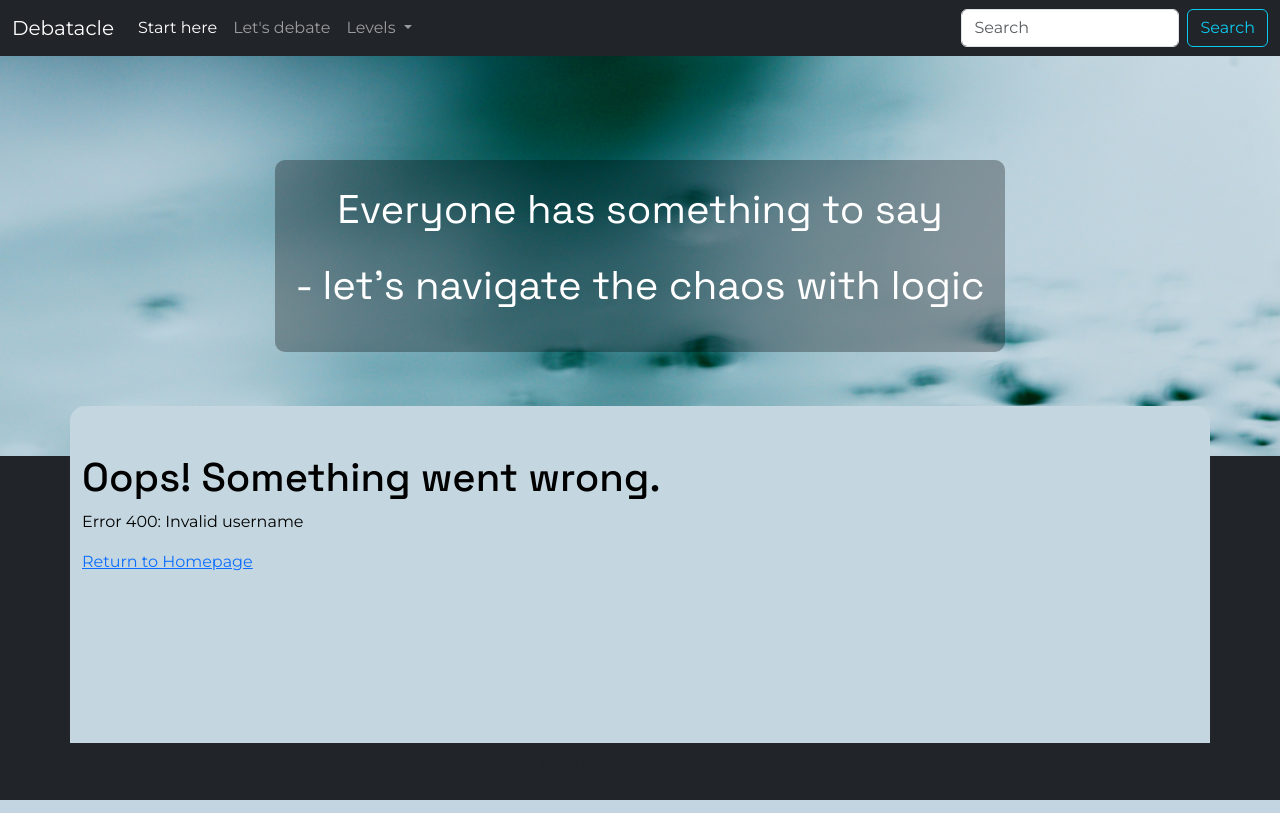
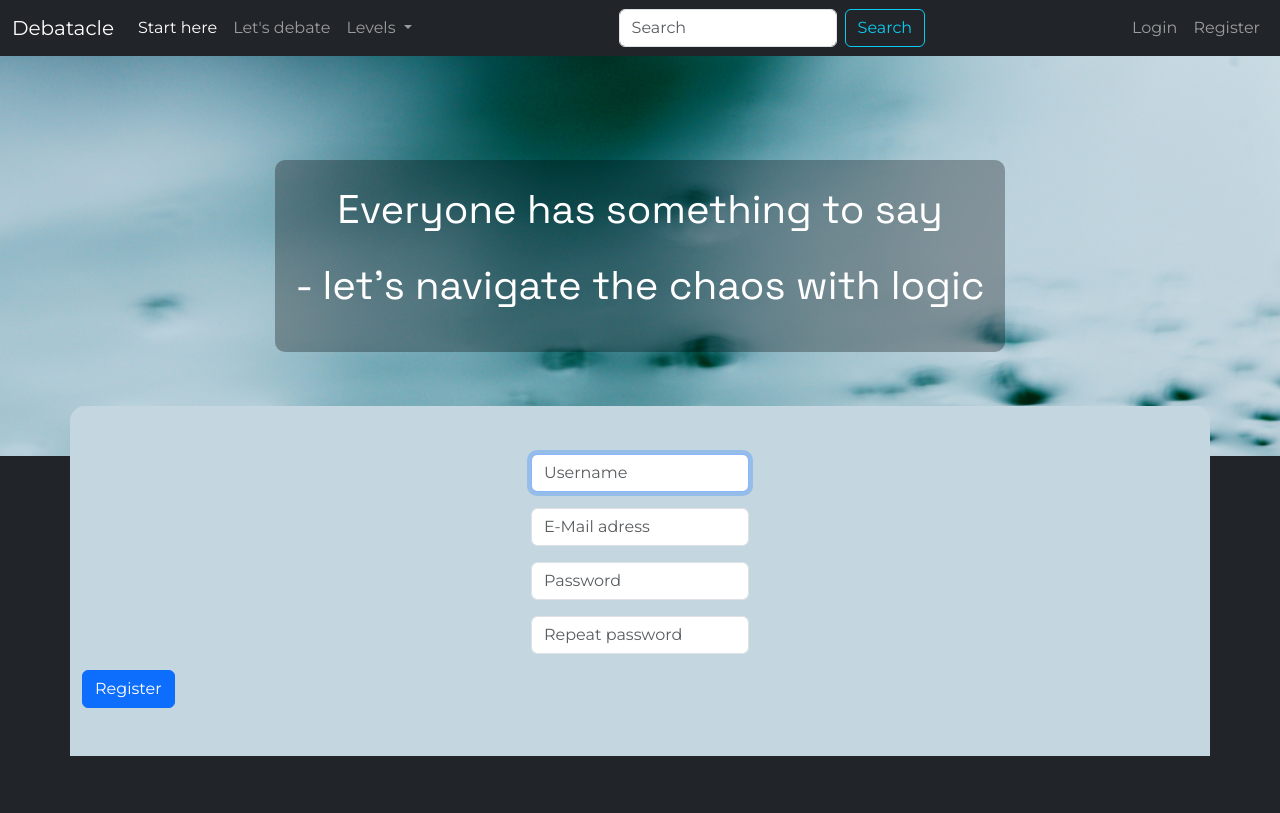
Before and after one commit to Octopuzzled/Debatacle, a Flask app: page /register in a window 1280 px wide. Run offline with Flask 3, Linux system fonts and the light colour scheme; parts of the project's set-up code (start-up, migrations or seed data) failed here and were passed over.

Commit message:
login, logout, register implemented and working

```diff
--- a/app.py
+++ b/app.py
@@ -1,11 +1,11 @@
-from flask import Flask, flash, redirect, render_template, request, session
+from flask import Flask, redirect, render_template, request, session
 from flask_session import Session
-import mysql.connector
 import atexit
-import os
-from dotenv import load_dotenv
-from werkzeug.security import check_password_hash, generate_password_hash
-import re
+from os import urandom
+from models import register_user, login_user
+from utils import create_password_hash, error_handling, valid_email
+from db_connection import connection
+import bcrypt
 
 # Configure application
 app = Flask(__name__)
@@ -14,34 +14,6 @@ app = Flask(__name__)
 app.config["SESSION_PERMANENT"] = False
 app.config["SESSION_TYPE"] = "filesystem"
 Session(app)
-
-# Connect to MySQL database and inizialize connection globally
-load_dotenv
-
-user = os.getenv["MYSQL_USER"]
-password = os.getenv["MYSQL_PASSWORD"]
-
-connection = mysql.connector.connect(
-    host="localhost",
-    user=user,
-    password=password,
-    database="debatacle"
-)
-
-# Error handling
-def error_handling(error_message, error_code):
-    return render_template('error.html', error_message=error_message, error_code=error_code)
-
-# Email checking
-def valid_email(email):
-    # Regex pattern for email validation
-    pattern = r'^[\w\.-]+@[\w\.-]+\.\w+$'
-
-    # Check if email matches the pattern
-    if re.match(pattern, email):
-        return True
-    else:
-        return False
 
 # Close the db connection when application shuts down
 @atexit.register
@@ -52,42 +24,92 @@ def close_db_connection():
 def index():
     return render_template("index.html")
 
+@app.route("/login", methods=["GET", "POST"])
+def login():
+    """Log user in"""
+
+    # Forget any user_id
+    session.clear()
+
+    # User reached route via POST (submitting form)
+    if request.method == "POST":
+        username = request.form.get("username")
+        password = request.form.get("password")
+
+        # Ensure username was submitted
+        if not username:
+            return error_handling("Must provide username", 403)
+
+        # Ensure password was submitted
+        elif not password:
+            return error_handling("Must provide password", 403)
+
+        # Login user
+        login_result = login_user(username, password)
+
+       # Check if login was successful
+        if login_result:  # assuming login_result is a redirect or a valid response
+            return login_result
+        else:
+            return error_handling("Invalid username or password", 403)
+
+    # User reached route via GET (just clicking link)
+    else:
+        return render_template("login.html")
+
+@app.route("/logout", methods=["GET", "POST"])
+def logout():
+    """Logout user"""
+
+    # Forget any user_id
+    session.clear()
+
+    # Redirect user to login form
+    return redirect("/")
+
 @app.route("/register", methods=["GET", "POST"])
 def register():
-    # Get the user info from register.html
-    username = request.form.get("username")
-    email = request.form.get("email")
-    password = request.form.get("password")
-    confirmation = request.form.get("confirmation")
+    """Register user"""
 
-    # Error handling for user mistakes
-    if not username:
-        return error_handling("Invalid username", 400)
-    if not password or not confirmation:
-        return error_handling("Please enter a password and confirm it", 400)
-    if not password == confirmation:
-        return error_handling("Passwords don't match", 400)
-    if len(password) < 8:
-        error_handling("Password must be at least 8 characters lon.", 400)
-    if not valid_email(email):
-        return error_handling("Please enter a valid email address", 400)
+    # User reached route via POST (submitting form)
+    if request.method == "POST":
+        # Get the user info from register.html
+        username = request.form.get("username")
+        email = request.form.get("email")
+        password = request.form.get("password")
+        confirmation = request.form.get("confirmation")
 
-    # Check if user already exists
-    cursor = connection.cursor()
-    cursor.execute( "SELECT * FROM users WHERE username = ?", (username,))
-    rows = cursor.fetchall()
-    if len(rows) > 0:
-        return error_handling("User already exists", 400)
+        # Error handling for user mistakes
+        if not username:
+            return error_handling("Invalid username", 400)
+        if not password or not confirmation:
+            return error_handling("Please enter a password and confirm it", 400)
+        if not password == confirmation:
+            return error_handling("Passwords don't match", 400)
+        if len(password) < 8:
+            return error_handling("Password must be at least 8 characters long.", 400)
+        if not valid_email(email):
+            return error_handling("Please enter a valid email address", 400)
+
+        # Generate salt and hash the password
+        #salt = bcrypt.gensalt()
+        #hashed_password = bcrypt.hashpw(password, salt)
+
+        # Hash the password using the salt
+        hashed_password, salt = create_password_hash(password)
+
+        # Store the user info in the database
+        result = register_user(username, email, salt, hashed_password)
+
+        # Check if registration was successful or if there was an error
+        if result:  # assuming register_user returns a response or redirect
+            return result
+        else:
+            return error_handling("Registration failed", 400)
+
+    # User reached route via GET (just clicking link)
     else:
-        try:
-            hash = generate_password_hash(password)
-            cursor.execute("INSERT INTO users (username, hash) VALUES(%s, %s)", (username, hash))
-            connection.commit()
-            return redirect("/login")
-        except ValueError as e:
-            return error_handling("User already exists", 400)
-        finally:
-            cursor.close()
+        return render_template("register.html")
 
 
 @app.route("/logical-structures")
--- a/templates/error.html
+++ b/templates/error.html
@@ -1,13 +1,94 @@
-{% extends "layout.html" %}
+<!DOCTYPE html>
 
-{% block title %}
-    Basic vocabulary
-{% endblock %}
+<html lang="en">
 
-{% block main %}
+    <head>
+        <meta charset="utf-8">
+        <meta name="viewport" content="initial-scale=1, width=device-width">
 
-<h1>Oops! Something went wrong.</h1>
-<p>Error {{ error_code }}: {{ error_message }}</p>
-<a href="/">Return to Homepage</a>
+         <!-- http://getbootstrap.com/docs/5.3/ -->
+         <link href="https://cdn.jsdelivr.net/npm/bootstrap@5.3.3/dist/css/bootstrap.min.css" rel="stylesheet" integrity="sha384-QWTKZyjpPEjISv5WaRU9OFeRpok6YctnYmDr5pNlyT2bRjXh0JMhjY6hW+ALEwIH" crossorigin="anonymous">
+         <script src="https://cdn.jsdelivr.net/npm/bootstrap@5.3.3/dist/js/bootstrap.bundle.min.js" integrity="sha384-YvpcrYf0tY3lHB60NNkmXc5s9fDVZLESaAA55NDzOxhy9GkcIdslK1eN7N6jIeHz" crossorigin="anonymous"></script>
 
-{% endblock %}
+         <link href="/static/styles.css" rel="stylesheet">
+
+        <!-- Font for headings: Space Grotesk-->
+         <link rel="preconnect" href="https://fonts.googleapis.com">
+        <link rel="preconnect" href="https://fonts.gstatic.com" crossorigin>
+        <link href="https://fonts.googleapis.com/css2?family=Space+Grotesk:wght@300..700&display=swap" rel="stylesheet">
+
+        <!-- Font for normal text: Montserrat-->
+        <link rel="preconnect" href="https://fonts.googleapis.com">
+        <link rel="preconnect" href="https://fonts.gstatic.com" crossorigin>
+        <link href="https://fonts.googleapis.com/css2?family=Montserrat:ital,wght@0,100..900;1,100..900&family=Space+Grotesk:wght@300..700&display=swap" rel="stylesheet">
+
+         <title>Debatacle</title>
+    </head>
+
+    <body class="bg-dark">
+        <nav class="navbar navbar-dark navbar-expand-lg">
+            <div class="container-fluid">
+              <a class="navbar-brand" href="/">Debatacle</a>
+              <button class="navbar-toggler" type="button" data-bs-toggle="collapse" data-bs-target="#navbarSupportedContent" aria-controls="navbarSupportedContent" aria-expanded="false" aria-label="Toggle navigation">
+                <span class="navbar-toggler-icon"></span>
+              </button>
+              <div class="collapse navbar-collapse" id="navbarSupportedContent">
+                <ul class="navbar-nav me-auto mb-2 mb-lg-0">
+                  <li class="nav-item">
+                    <a class="nav-link active" aria-current="page" href="/start">Start here</a>
+                  </li>
+                  <li class="nav-item">
+                    <a class="nav-link" href="#">Let's debate</a>
+                  </li>
+                  <li class="nav-item dropdown">
+                    <a class="nav-link dropdown-toggle" href="#" role="button" data-bs-toggle="dropdown" aria-expanded="false">
+                      Levels
+                    </a>
+                    <ul class="dropdown-menu">
+                      <li><a class="dropdown-item" href="/vocabulary">Level 1: basic vocabulary</a></li>
+                      <li><a class="dropdown-item" href="/logical-structures">Introduction to Logic</a></li>
+                      <li><a class="dropdown-item" href="#">Advanced concepts</a></li>
+                    </ul>
+                  </li>
+                </ul>
+                <form class="d-flex" role="search">
+                  <input class="form-control me-2" type="search" placeholder="Search" aria-label="Search">
+                  <button class="btn btn-outline-info" type="submit">Search</button>
+                </form>
+                <ul class="navbar-nav ms-auto">
+                  {% if session.get('user_id') %}
+                  <li class="nav-item">
+                    <a class="nav-link" href="/logout">Logout</a>
+                  </li>
+                  {% else %}
+                  <li class="nav-item">
+                    <a class="nav-link" href="/login">Login</a>
+                  </li>
+                  <li class="nav-item">
+                    <a class="nav-link" href="/register">Register</a>
+                  </li>
+                  {% endif %}
+                </ul>
+              </div>
+            </div>
+          </nav>
+
+          <section class="background-container">
+            <div class="fs-1 text-center">
+                <img src="../static/cat.png" alt="Cat and error sign" class="img-fluid">
+                <h1>Oops! Something went wrong.</h1>
+                <p>Error {{ error_code }}: {{ error_message }}</p>
+                <a href="/index.html">Return to Homepage</a>
+            </div>
+          </section>
+
+        <footer>
+            <p class="mb-3 small text-center text-muted">
+                Copyright 2024 Octopuzzled
+            </p>
+        </footer>
+        <!-- JQuery -->
+        <script src="/static/scripts.js"></script>
+    </body>
+
+</html>
--- a/templates/layout.html
+++ b/templates/layout.html
@@ -55,6 +55,20 @@
                   <input class="form-control me-2" type="search" placeholder="Search" aria-label="Search">
                   <button class="btn btn-outline-info" type="submit">Search</button>
                 </form>
+                <ul class="navbar-nav ms-auto">
+                  {% if session.get('user_id') %}
+                  <li class="nav-item">
+                    <a class="nav-link" href="/logout">Logout</a>
+                  </li>
+                  {% else %}
+                  <li class="nav-item">
+                    <a class="nav-link" href="/login">Login</a>
+                  </li>
+                  <li class="nav-item">
+                    <a class="nav-link" href="/register">Register</a>
+                  </li>
+                  {% endif %}
+                </ul>
               </div>
             </div>
           </nav>
--- /dev/null
+++ b/templates/register.html
@@ -0,0 +1,23 @@
+{% extends "layout.html" %}
+
+{% block title %}
+    Register an account
+{% endblock %}
+
+{% block main %}
+<form action="/register" method="post">
+    <div class="mb-3">
+        <input autocomplete="off" autofocus class="form-control mx-auto w-auto" name="username" placeholder="Username" type="text">
+    </div>
+    <div class="mb-3">
+        <input autocomplete="off" autofocus class="form-control mx-auto w-auto" name="email" placeholder="E-Mail adress" type="text">
+    </div>
+    <div class="mb-3">
+        <input class="form-control mx-auto w-auto" name="password" placeholder="Password" type="password">
+    </div>
+    <div class="mb-3">
+        <input class="form-control mx-auto w-auto" name="confirmation" placeholder="Repeat password" type="password">
+    </div>
+    <button class="btn btn-primary" type="submit">Register</button>
+</form>
+{% endblock %}
```
Also changed, not shown: db_connection.py (added, +14 -0 lines), models.py (added, +47 -0 lines), templates/login.html (added, +17 -0 lines), utils.py (added, +46 -0 lines), static/cat.png (added).
